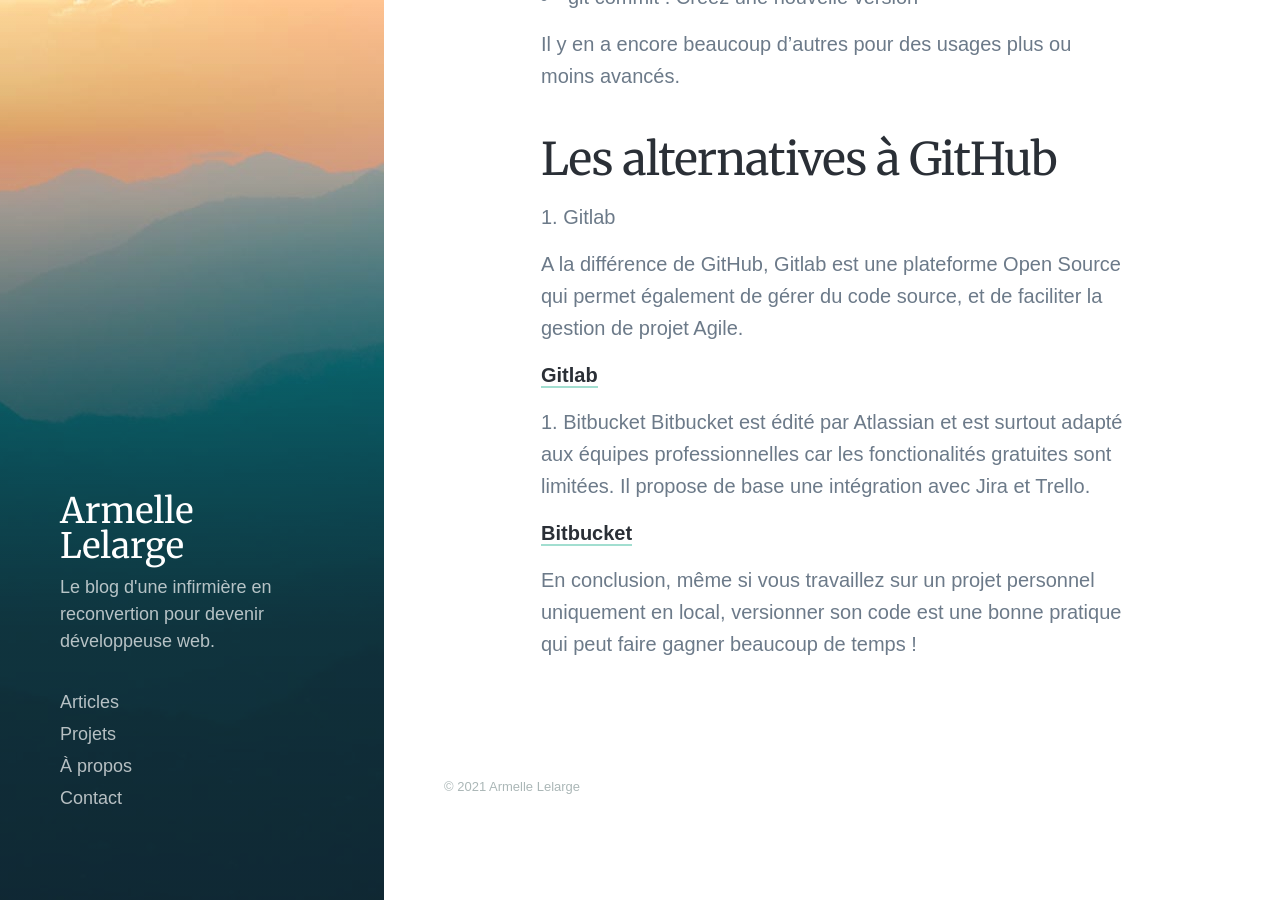
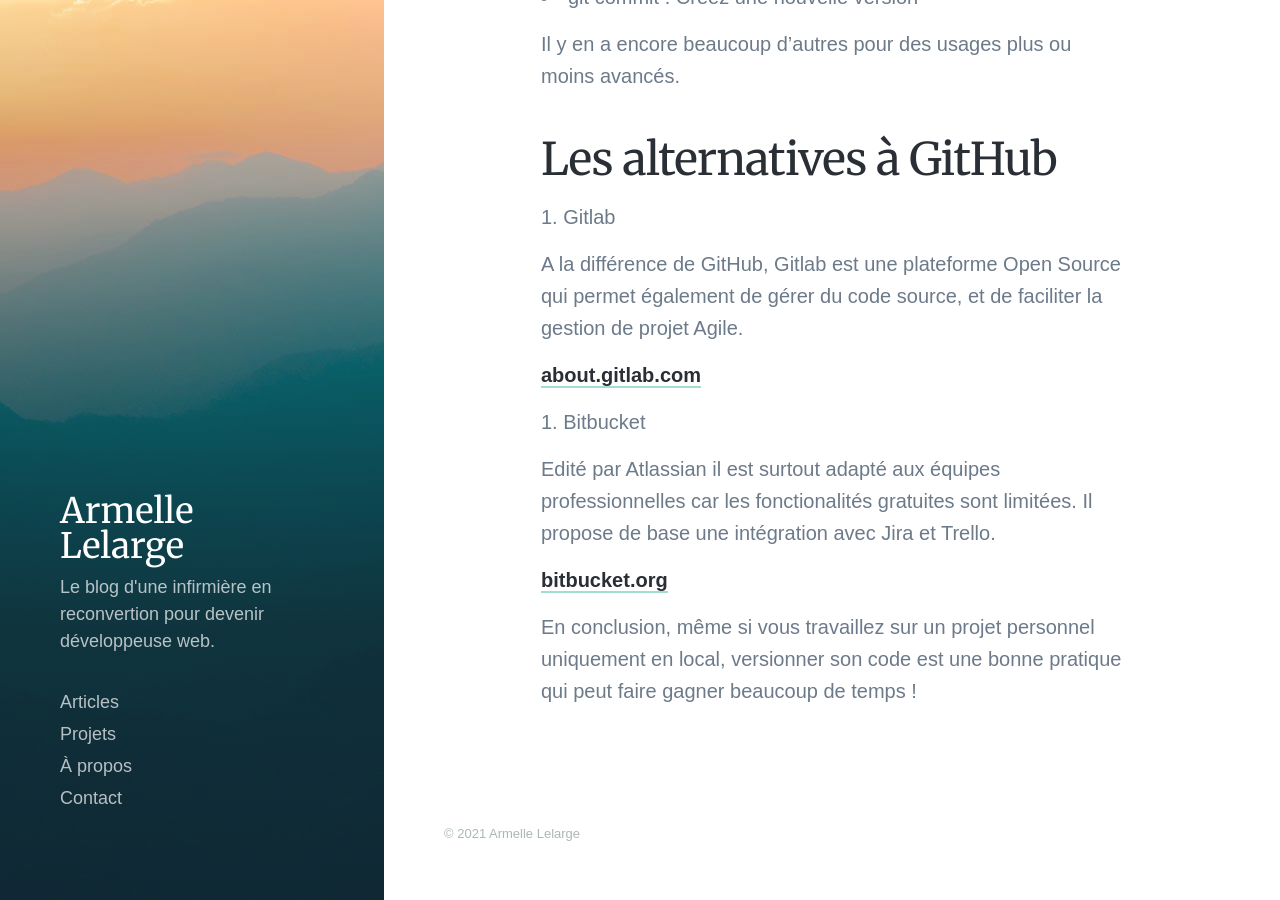
Before and after one commit to alelarge/alelarge.github.io, a Jekyll site: the page built from _posts/2021-05-30-decouvrez-git-et-github.md, in a window 1280 px wide and 900 px high, scrolled down 2710 px. Built offline with Jekyll 4.4.1, drawn with Linux system fonts in a browser that asks for light colours; nearby versions of some CDN libraries; some web fonts are replaced.

```diff
--- a/_posts/2021-05-30-decouvrez-git-et-github.md
+++ b/_posts/2021-05-30-decouvrez-git-et-github.md
@@ -1,7 +1,7 @@
 ---
-title: 'Découvrez git et GitHub'
+title: "Découvrez git et GitHub"
 date: 2021-05-30 00:00:00
-featured_image: '/images/demo/demo-landscape.jpg'
+featured_image: "/images/demo/demo-landscape.jpg"
 excerpt: En suivant un cours d'Openclassrooms, "Débutez avec React", je me suis trompée sur l'exercice et quand je m'en suis rendue compte, trop de choses avaient changées pour revenir en arrière. Je travaillais en local, et je n'avais pas versionné mon code...
 ---
 
@@ -55,11 +55,12 @@ Il y en a encore beaucoup d'autres pour des usages plus ou moins avancés.
 
 A la différence de GitHub, Gitlab est une plateforme Open Source qui permet également de gérer du code source, et de faciliter la gestion de projet Agile.
 
-[Gitlab](https://about.gitlab.com/fr-fr/)
+[about.gitlab.com](https://about.gitlab.com/fr-fr/)
 
 2. Bitbucket
-   Bitbucket est édité par Atlassian et est surtout adapté aux équipes professionnelles car les fonctionalités gratuites sont limitées. Il propose de base une intégration avec Jira et Trello.
 
-[Bitbucket](https://bitbucket.org/)
+Edité par Atlassian il est surtout adapté aux équipes professionnelles car les fonctionalités gratuites sont limitées. Il propose de base une intégration avec Jira et Trello.
+
+[bitbucket.org](https://bitbucket.org/)
 
 En conclusion, même si vous travaillez sur un projet personnel uniquement en local, versionner son code est une bonne pratique qui peut faire gagner beaucoup de temps !
```
Also changed, not shown: _projects/2021-06-28-recettes-project.md (+1 -1 lines), _projects/2021-08-17-reservia-project.md (+1 -1 lines).
